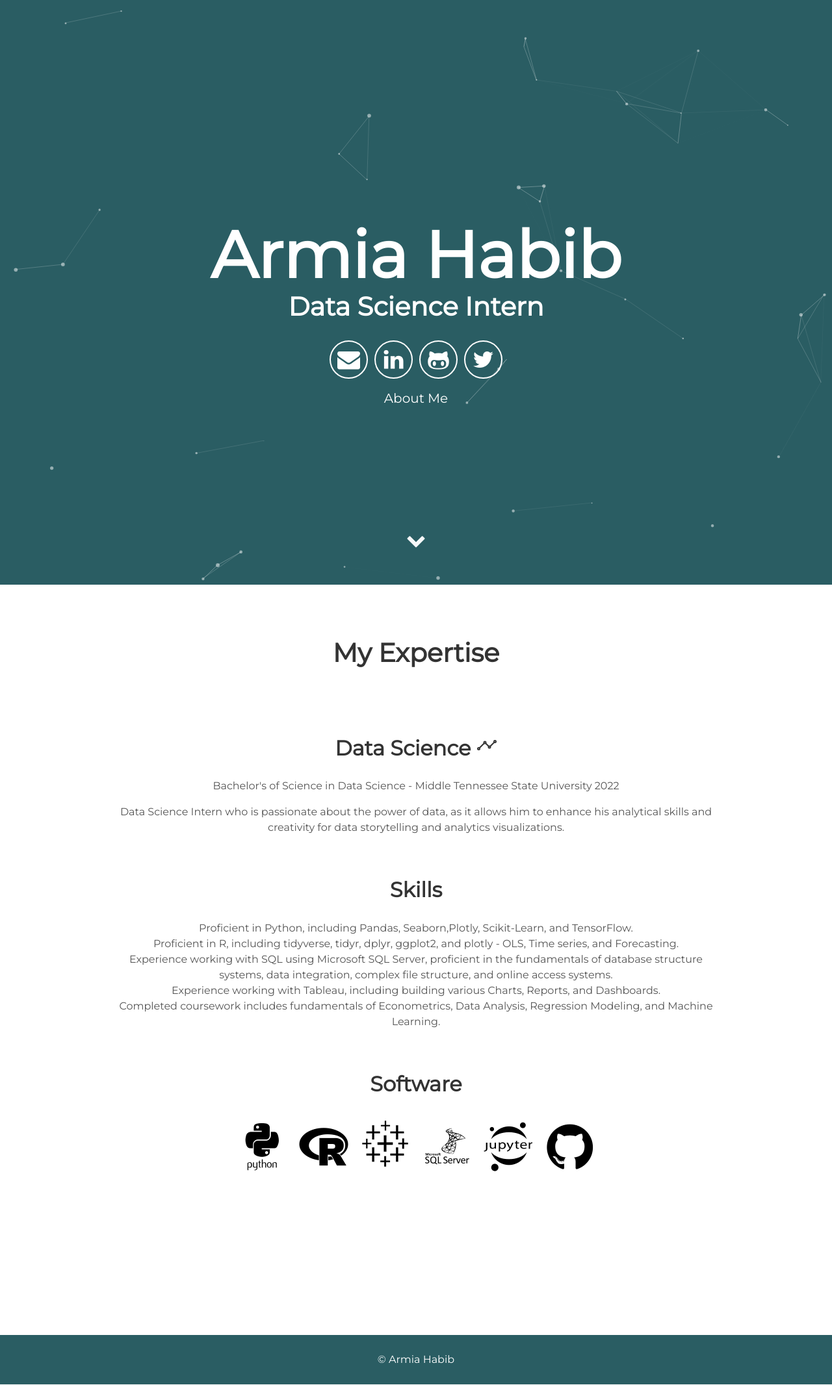
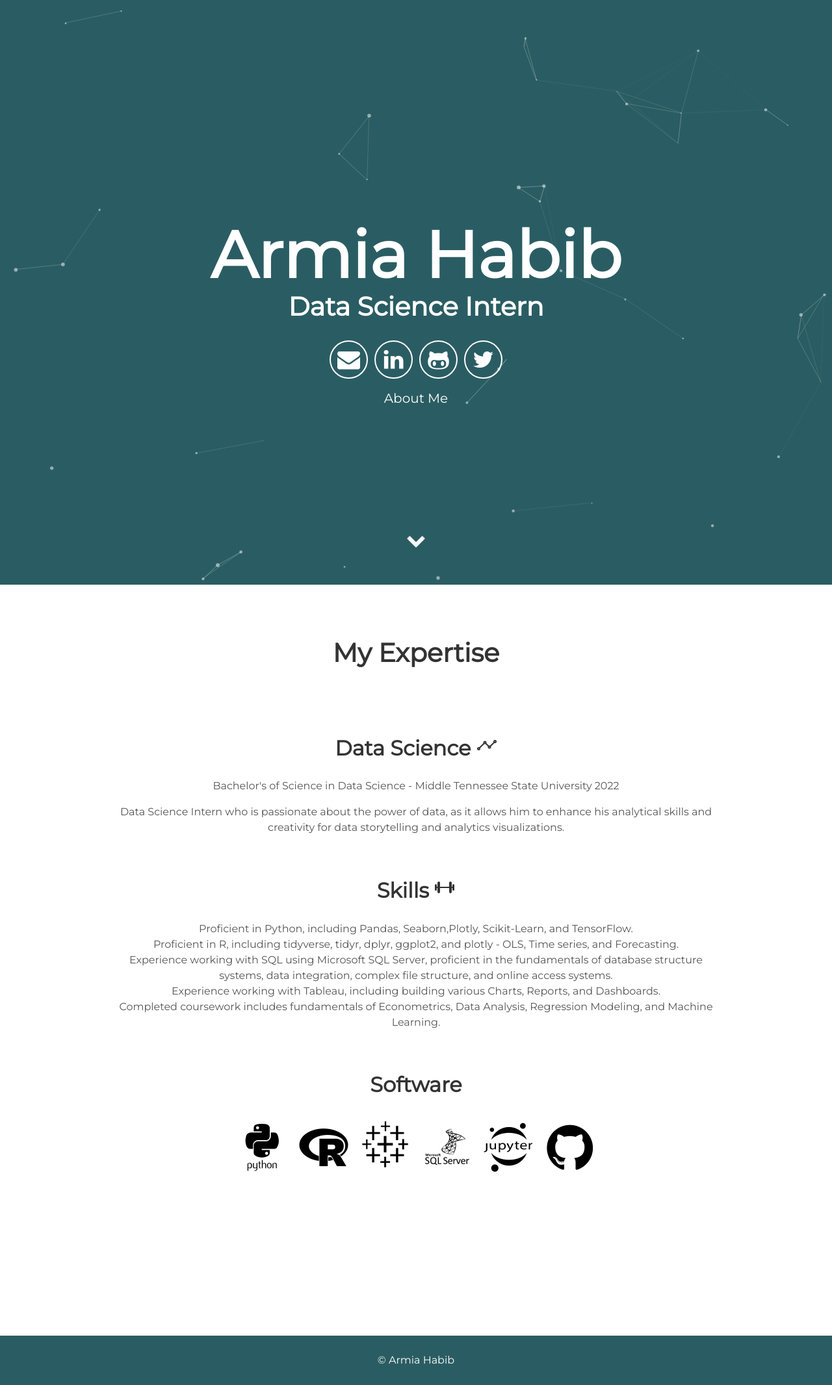
Before and after one commit to dfarone02/dfarone02.github.io, a Jekyll site: the page built from index.html, in a window 1280 px wide. Shown: the whole page at 65% size. Built offline with Jekyll 4.4.1, drawn with Linux system fonts in a browser that asks for light colours; nearby versions of some CDN libraries.

Commit message:
Update about.html

```diff
--- a/_includes/about.html
+++ b/_includes/about.html
@@ -9,7 +9,7 @@
      <p>Data Science Intern who is passionate about the power of data, as it allows him to enhance his analytical skills and creativity for data storytelling and analytics visualizations. </p>
 
 
-      <h2>Skills</h2>
+      <h2>Skills <ion-icon name="barbell-outline"></ion-icon></h2>
       <p>Proficient in Python, including Pandas, Seaborn,Plotly, Scikit-Learn, and TensorFlow.<br>
        Proficient in R, including tidyverse, tidyr, dplyr, ggplot2, and plotly - OLS, Time series, and Forecasting.<br>
        Experience working with SQL using Microsoft SQL Server, proficient in the fundamentals of database structure systems, data integration, complex file structure, and online access systems.<br>
```
